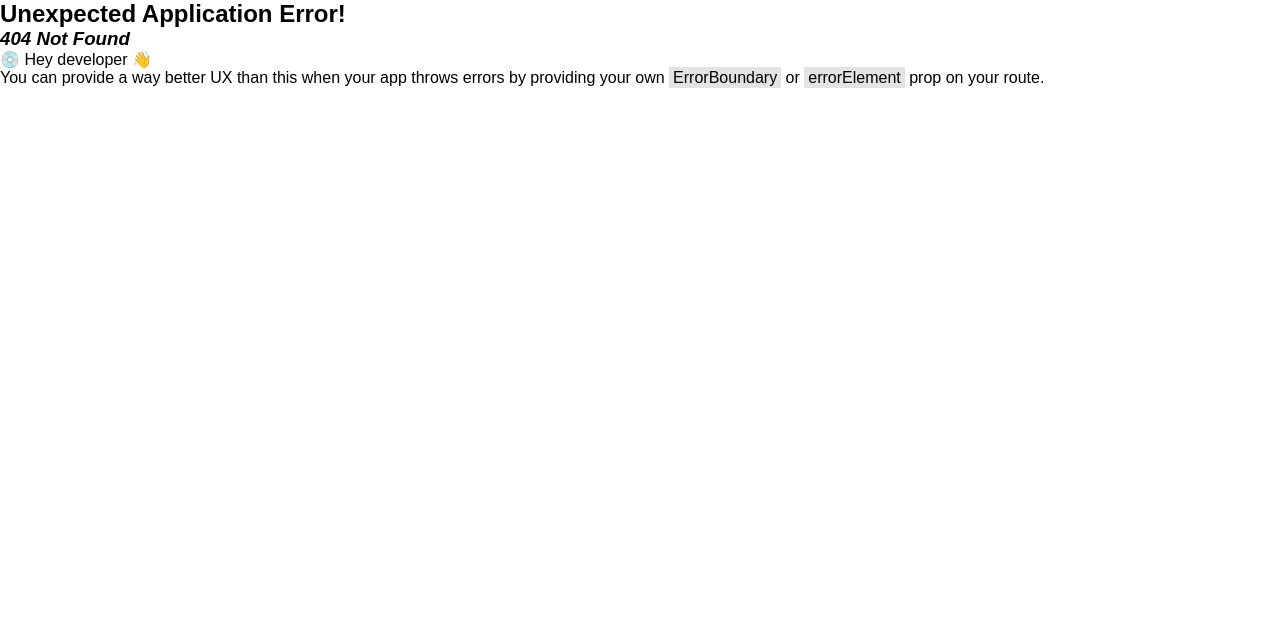
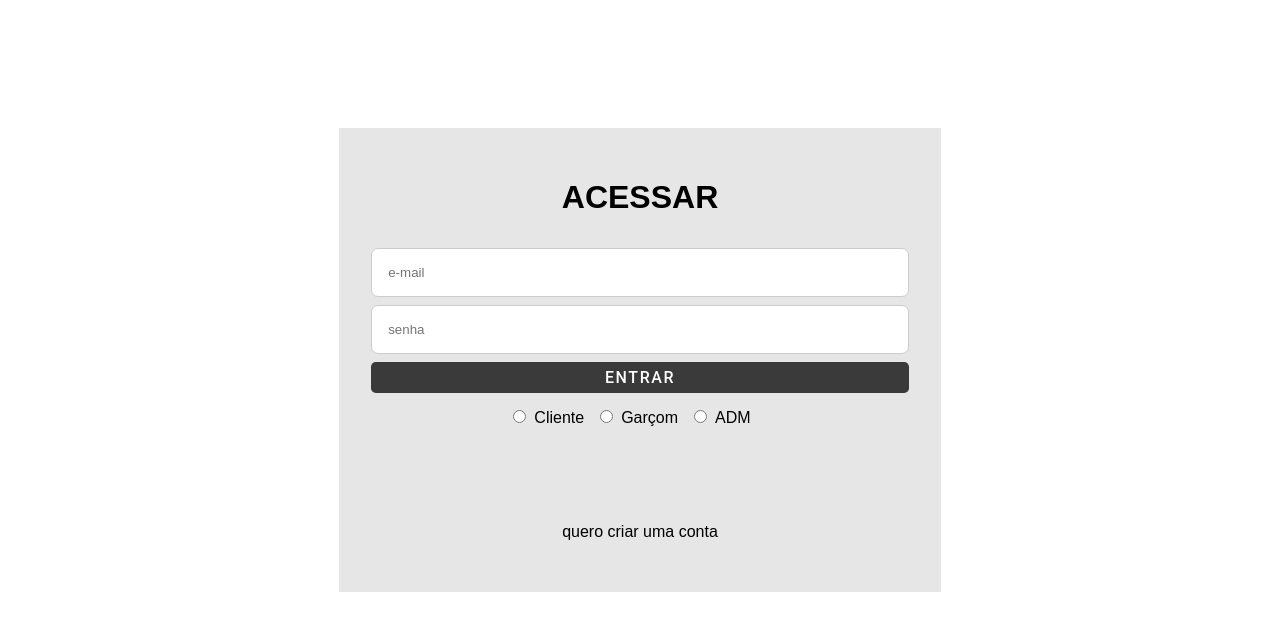
Before and after one commit to Weslley03/waiterapp, a React (Vite) app: page /Auth in a window 1280 px wide. Before the commit this address had no page. Shown: the top 630 px of the page. Built offline with nearby package versions, Linux system fonts and the light colour scheme.

Commit message:
CADASTRAR OK

```diff
--- a/src/pages/Auth/Auth.jsx
+++ b/src/pages/Auth/Auth.jsx
@@ -9,16 +9,25 @@ import { useForm } from 'react-hook-form'
 import { zodResolver } from '@hookform/resolvers/zod'
 import { SigninSchema } from '../../schemas/SigninSchema.js'
 import Button from '../../components/Button/Button.jsx'
+import { login } from "../../services/userService.js";
+import { useNavigate } from 'react-router-dom'
 
 function Auth(){
+
+    const nami = useNavigate();
 
     const { register: signinRegister, handleSubmit: signinHandleSubmit, formState: {errors: signinErrors}} = useForm({
         resolver: zodResolver(SigninSchema)
       })
 
 
-      function inHandleSubmit(){
-        //
+      async function inHandleSubmit(data){
+        try{
+            const response = await login(data)
+            nami('/home')
+        }catch(err){
+            console.log(`houve um erro no inHandleSubmit, ${err}`)
+        }
       }
 
     return(
@@ -46,14 +55,31 @@ function Auth(){
                 </form>
 
                 <DivRadio>
-                    <input type="radio" name="radio"/>
+                    <Input
+                        type="radio"
+                        name="userCategory"
+                        value='Cliente'
+                        register={signinRegister}
+                    />
                     <label>Cliente</label>
 
-                    <input type="radio" name="radio"/>
+                    <input
+                        type="radio"
+                        name="userCategory"
+                        value='Garsom'
+                        register={signinRegister}
+                    />
                     <label>Garçom</label>
 
-                    <input type="radio" name="radio"/>
+                    <input
+                        type="radio"
+                        name="userCategory"
+                        value='ADM'
+                        register={signinRegister}
+                    />
                     <label>ADM</label>
+
+                    {signinErrors.userCategory && <ErrorSpan> {signinErrors.userCategory.message} </ErrorSpan>}
                 </DivRadio>
 
                  <a href="http://localhost:5173/cadastrar"> quero criar uma conta </a>
--- a/src/pages/Cadastrar/Cadastrar.jsx
+++ b/src/pages/Cadastrar/Cadastrar.jsx
@@ -5,15 +5,24 @@ import { SignupSchema } from '../../../src/schemas/SignupSchema.js'
 import { Input } from '../../components/Input/Input'
 import { ErrorSpan } from '../Auth/AuthStyled.jsx'
 import Button from '../../components/Button/Button.jsx'
+import { cadastrar } from '../../services/userService.js'
+import { useNavigate } from 'react-router-dom'
 
 function Cadastrar() {
+
+    const nami = useNavigate();
 
     const { register: signupRegister, handleSubmit: signupHandleSubmit, formState: {errors: signupErrors}} = useForm({
         resolver: zodResolver(SignupSchema)
       })
 
-      function upHandleSubmit(){
-        //
+      async function upHandleSubmit(data){
+        try{
+            const response = await cadastrar(data)
+            nami('/home')
+        }catch(err){
+            console.log(`houve um erro na upHandleSubmit, ${err}`)
+        }
       }
 
     return (
@@ -49,17 +58,32 @@ function Cadastrar() {
                 </form>
 
                 <DivRadio>
-                    <input type="radio" name="radio"/>
+                    <Input
+                        type="radio"
+                        name="userCategory"
+                        value='Cliente'
+                        register={signupRegister}
+                    />
                     <label>Cliente</label>
 
-                    <input type="radio" name="radio"/>
+                    <Input
+                        type="radio"
+                        name="userCategory"
+                        value='Garsom'
+                        register={signupRegister}
+                    />
                     <label>Garçom</label>
 
-                    <input type="radio" name="radio"/>
+                    <Input
+                        type="radio"
+                        name="userCategory"
+                        value='ADM'
+                        register={signupRegister}
+                    />
                     <label>ADM</label>
                 </DivRadio>
 
-                <a href="http://localhost:5173/"> tenh uma conta </a>
+                <a href="http://localhost:5173/auth"> tenho  uma conta </a>
             </DivCadastro>
         </RegisterContainer>
     )
--- /dev/null
+++ b/src/pages/Home/Home.jsx
@@ -0,0 +1,7 @@
+function Home(){
+    return(
+        <h1>Home</h1>
+    )
+}
+
+export default Home;
--- a/src/schemas/SigninSchema.js
+++ b/src/schemas/SigninSchema.js
@@ -2,5 +2,6 @@ import { z } from 'zod'
 
 export const SigninSchema = z.object({
     email: z.string().email({message: 'e-mail invalido'}).toLowerCase(),
-    password: z.string().min(6, {message: 'a senha deve ter no mínimo 6 caracteres'})
+    password: z.string().min(6, {message: 'a senha deve ter no mínimo 6 caracteres'}),
+    userCategory: z.string().min(1, { message: 'escolha uma categoria de usuário' })
 })
--- a/src/schemas/SignupSchema.js
+++ b/src/schemas/SignupSchema.js
@@ -4,5 +4,6 @@ export const SignupSchema = z.object({
     email: z.string().email({message: 'e-mail invalido'}),
     password: z.string().min(6, {message: 'a senha deve ter no mínimo 6 caracteres'}),
     confirmpassword: z.string().min(6, {message: 'a senha deve ter no mínimo 6 caracteres'})
-    .refine((data) => data.password === data.confirmpassword, {message: 'as senhas não conferem', path: ['confirmpassword']})
+    .refine((data) => data.password === data.confirmpassword, {message: 'as senhas não conferem', path: ['confirmpassword']}),
+    userCategory: z.string().min(1, { message: 'escolha uma categoria de usuário' })
 })
--- /dev/null
+++ b/src/services/userService.js
@@ -0,0 +1,20 @@
+import axios from 'axios'
+
+const baseUrl = 'http://localhost:3000'
+
+export function cadastrar(data){
+    try{
+        const response = axios.post(`${baseUrl}/entrar/cadastrar`, data)
+        return response;
+    }catch(err){
+        console.log(`houve um erro no userService front`, err)
+    }
+}
+
+export function login(data){
+    try{
+
+    }catch(err){
+        console.log(`houve um erro no userService front`, err)
+    }
+}
```
Also changed, not shown: src/main.jsx (+7 -1 lines).
